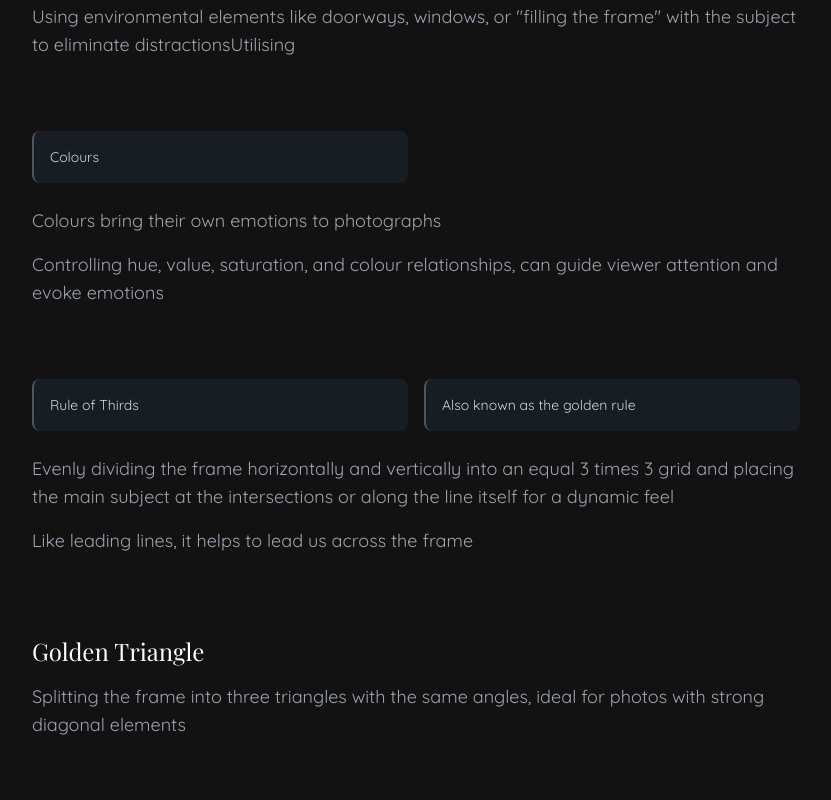
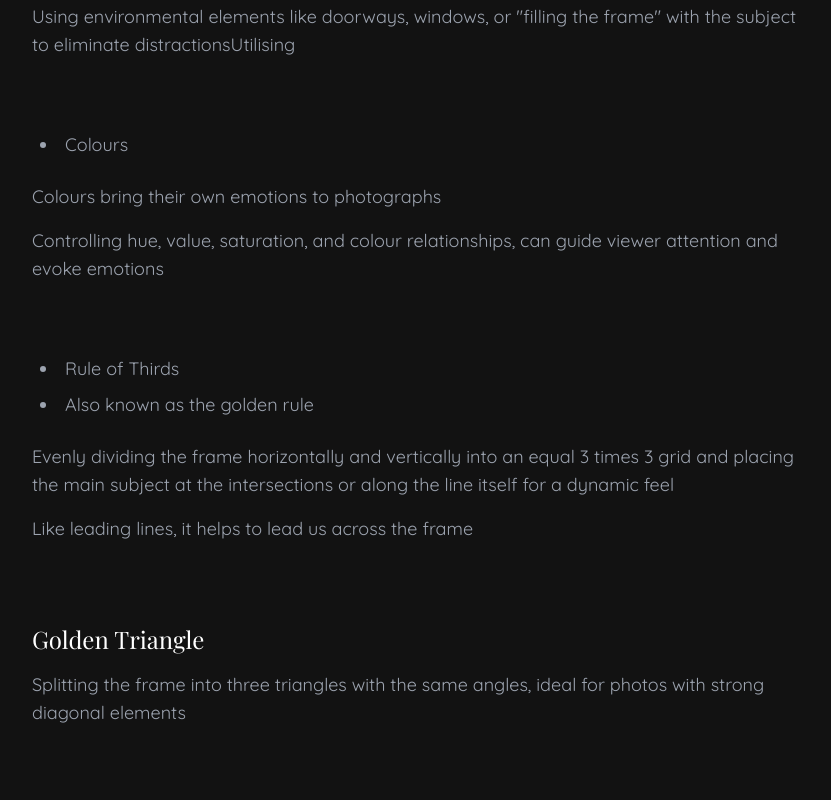
Before and after one commit to Buwee/light-exposure-photography, an Angular app: page /blog/composition in a window 1280 px wide. Shown: the part 1420-2220 px from the top of the page, without its empty margins (224-1055 px from the left). Built offline with nearby package versions, Linux system fonts and the light colour scheme; a web font is replaced by a local one.

Commit message:
style: remove cards and boxes from blog posts, use simple bulleted lists

```diff
--- a/src/app/pages/blog/blog-post-detail.component.ts
+++ b/src/app/pages/blog/blog-post-detail.component.ts
@@ -46,10 +46,10 @@ export class BlogPostDetailComponent {
 
       if (trimmed.startsWith('- ') || trimmed.startsWith('* ') || (trimmed.length < 40 && !trimmed.includes('.') && !trimmed.includes(':'))) {
         if (!inList) {
-          html += '<ul class="grid grid-cols-1 md:grid-cols-2 gap-4 my-6">';
+          html += '<ul class="list-disc list-inside space-y-2 my-6 text-gray-400">';
           inList = true;
         }
-        html += `<li class="bg-gray-800/50 p-4 rounded-lg border-l-2 border-gray-600 text-gray-300 text-sm">${trimmed.replace(/^[-*]\s*/, '')}</li>`;
+        html += `<li class="pl-2">${trimmed.replace(/^[-*]\s*/, '')}</li>`;
       } else {
         if (inList) {
           html += '</ul>';
```
